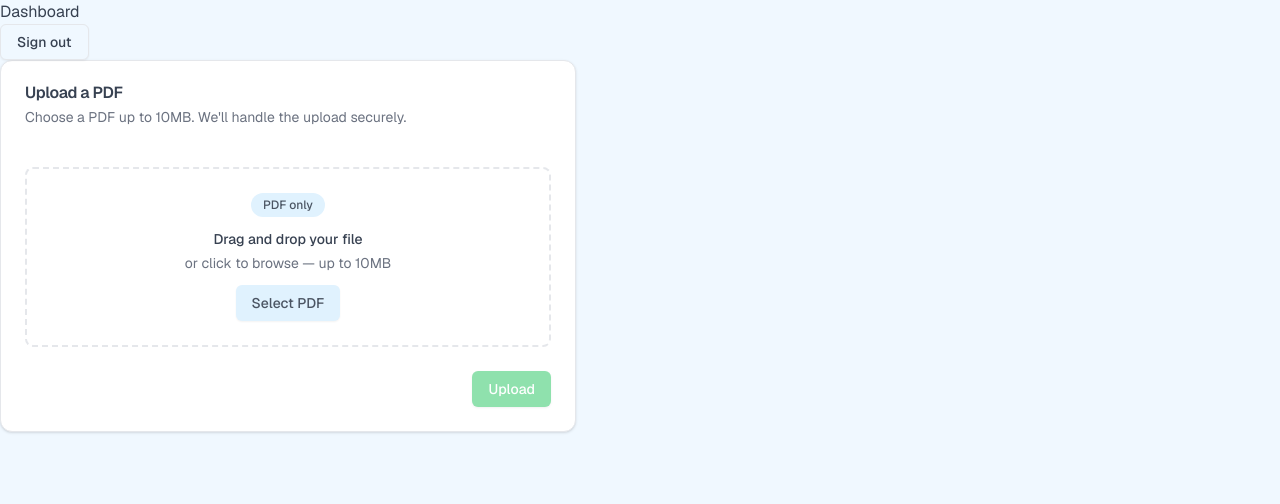
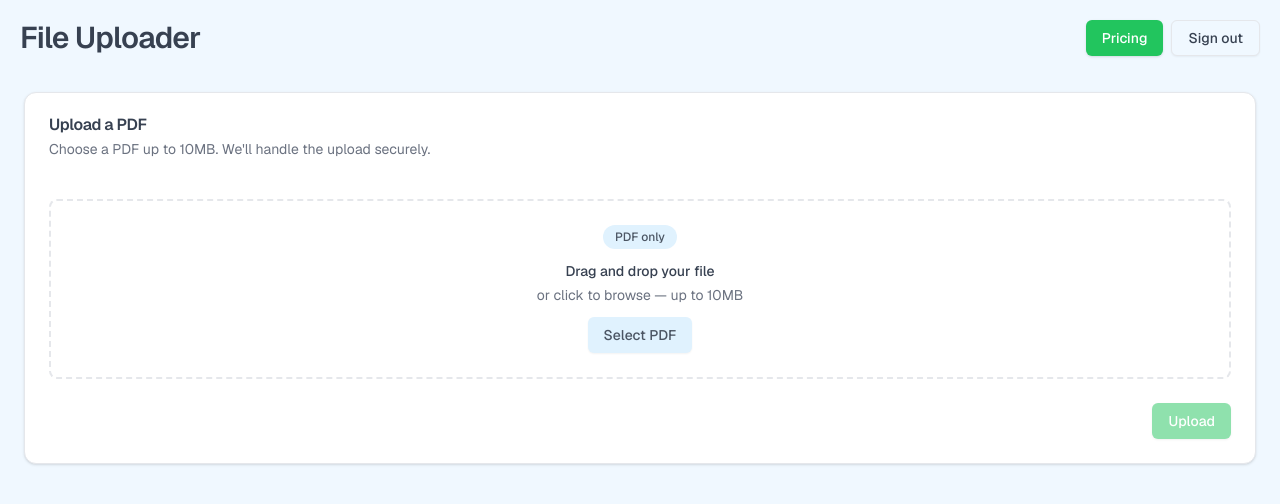
Before and after one commit to ruinabeshima/flashcard-generator, a Next.js app: page /dashboard in a window 1280 px wide. Shown: the top 504 px of the page. Built offline with nearby package versions, Linux system fonts and the light colour scheme.

Commit message:
Styled dashboard page and added navbar

```diff
--- a/app/(protected)/dashboard/page.tsx
+++ b/app/(protected)/dashboard/page.tsx
@@ -1,12 +1,13 @@
-import SignOutButton from "@/components/signout-button";
+import NavBar from "@/components/navbar";
 import FileUpload from "@/components/file-upload";
 
 export default function Dashboard() {
   return (
-    <>
-      <h1>Dashboard</h1>
-      <SignOutButton />
-      <FileUpload />
-    </>
+    <div className="min-h-screen flex flex-col">
+      <NavBar />
+      <main className="flex-1 max-w-7xl mx-auto w-full px-6 py-4">
+        <FileUpload />
+      </main>
+    </div>
   );
 }
--- a/components/file-upload.tsx
+++ b/components/file-upload.tsx
@@ -71,7 +71,7 @@ export default function FileUpload() {
   };
 
   return (
-    <Card className="max-w-xl">
+    <Card className="w-full">
       <CardHeader>
         <CardTitle>Upload a PDF</CardTitle>
         <CardDescription>
--- /dev/null
+++ b/components/navbar.tsx
@@ -0,0 +1,14 @@
+import SignOutButton from "./signout-button";
+import { Button } from "./ui/button";
+
+export default function NavBar() {
+  return (
+    <div className="flex items-center justify-between px-5 py-5">
+      <div><p className="text-3xl font-semibold tracking-tight">File Uploader</p></div>
+      <div className="flex items-center gap-2">
+        <Button>Pricing</Button>
+        <SignOutButton />
+      </div>
+    </div>
+  );
+}
```
